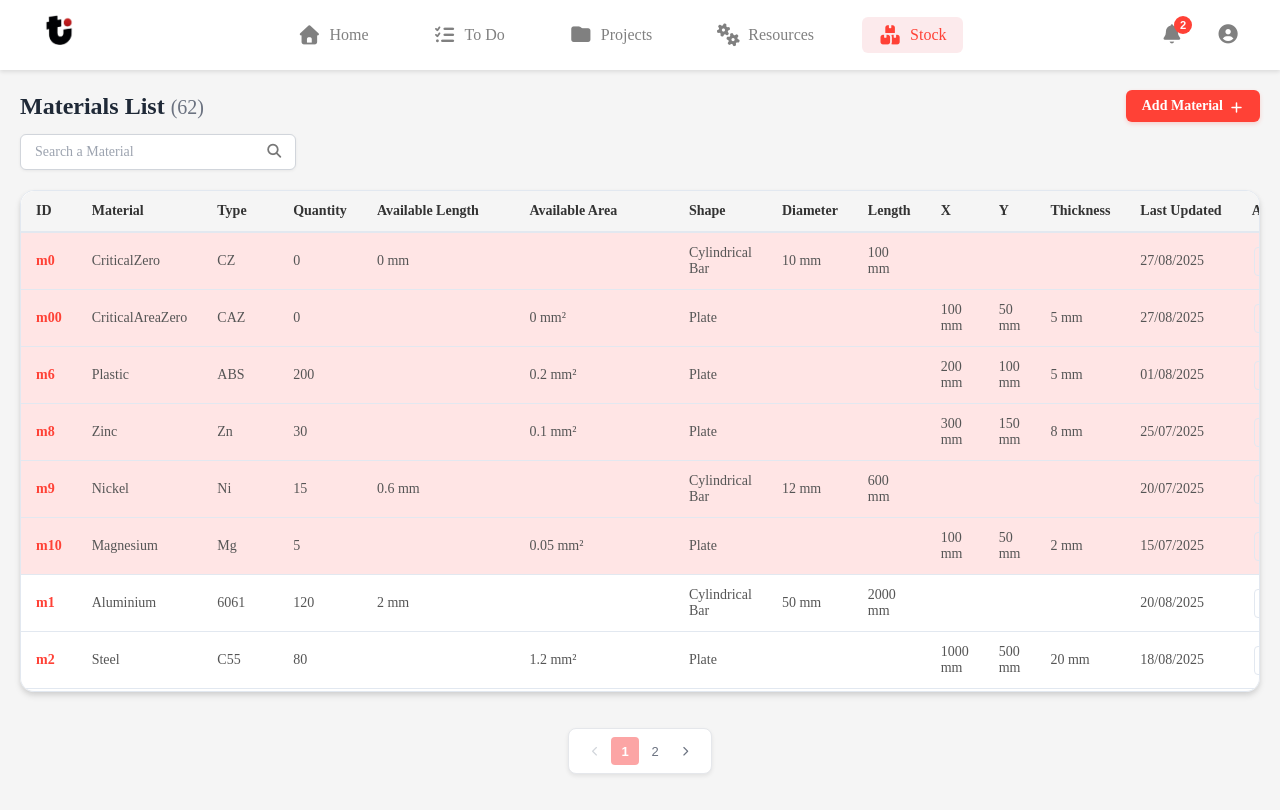
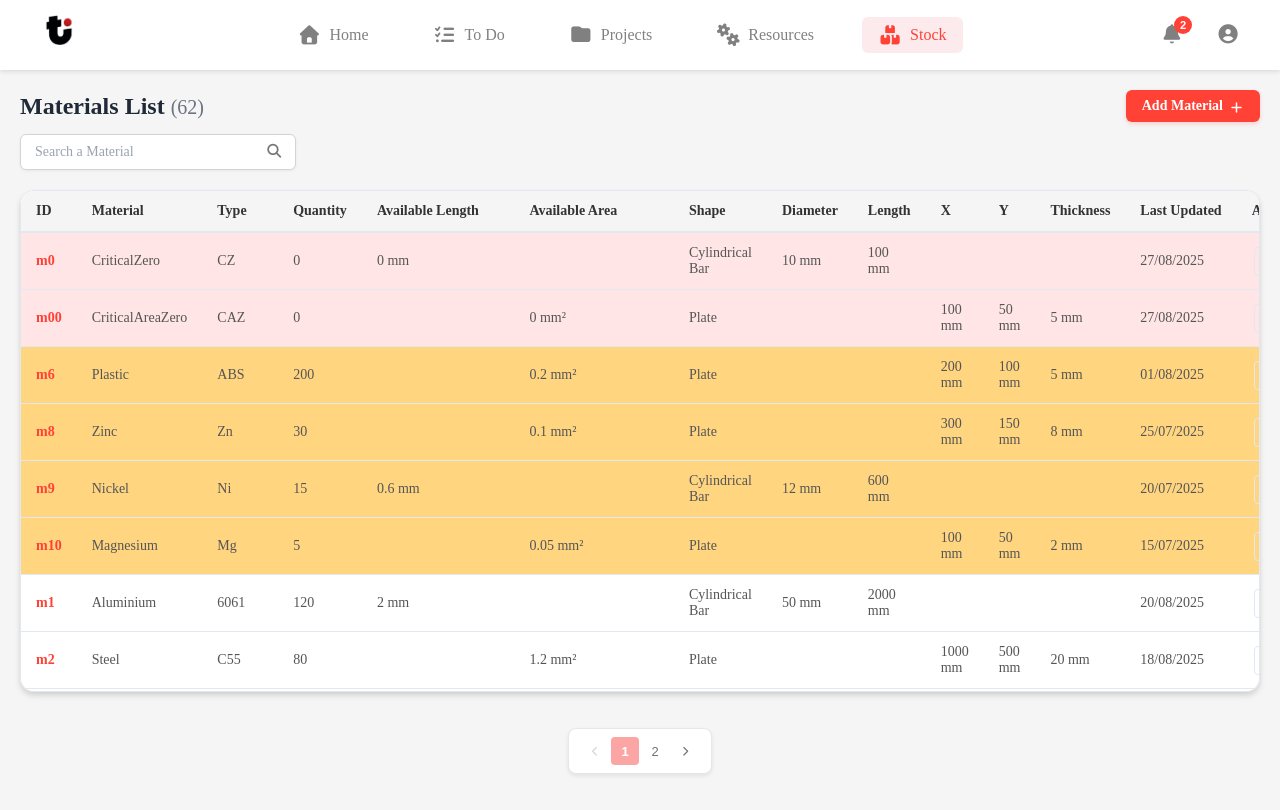
Before and after one commit to mariembalegi/Traksys, an Angular app: page /dashboard/stock in a window 1280 px wide. Built offline with nearby package versions, Linux system fonts and the light colour scheme; a web font is replaced by a local one.

Commit message:
feat: Update stock table row styles for better visibility of stock levels

```diff
--- a/src/app/pages/stock/stock.html
+++ b/src/app/pages/stock/stock.html
@@ -39,8 +39,16 @@
       </thead>
       <tbody>
       <tr *ngFor="let material of pagedMaterials ; let i = index; trackBy: trackByMaterialId"
-  [ngClass]="(typeof material.available_length === 'number' && typeof material.min_length === 'number' && material.available_length <= material.min_length) ||
-             (typeof material.available_area === 'number' && typeof material.min_area === 'number' && material.available_area <= material.min_area) ? 'low-stock-row' : ''">
+  [ngClass]="
+  (typeof material.available_length === 'number' && material.available_length === 0) ||
+  (typeof material.available_area === 'number' && material.available_area === 0)
+    ? 'no-stock'
+    :
+  ((typeof material.available_length === 'number' && typeof material.min_length === 'number' && material.available_length > 0 && material.available_length <= material.min_length) ||
+   (typeof material.available_area === 'number' && typeof material.min_area === 'number' && material.available_area > 0 && material.available_area <= material.min_area))
+    ? 'low-stock-row'
+    : ''
+">
         <td>{{material.id}}</td>
         <td>{{material.material}}</td>
         <td>{{material.type}}</td>
--- a/src/app/pages/stock/stock.scss
+++ b/src/app/pages/stock/stock.scss
@@ -235,7 +235,10 @@
         }
 
         .low-stock-row {
-          background-color: #ffe5e5 !important; /* pastel red for low stock */
+          background-color: #FFD580 !important; /* pastel orange for low stock */
+        }
+        .no-stock {
+          background-color: #ffe5e5 !important; /* pastel red for no stock */
         }
       }
     }
```
